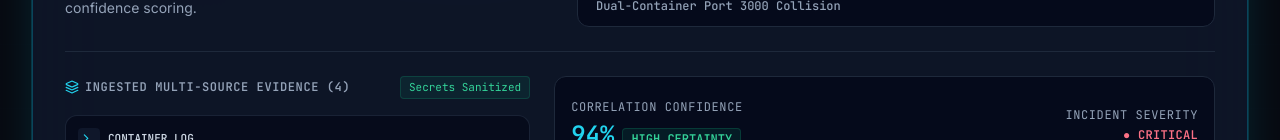
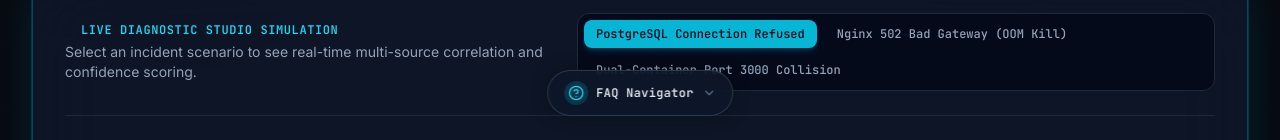
Before and after one commit to Radheshbhuva/DeployFixLab, a React (Vite) app in the folder frontend/: page / in a window 1280 px wide. Shown: the part 660-800 px from the top of the page. Built offline with nearby package versions, Linux system fonts and the light colour scheme; no server answers.

Commit message:
feat(landing): integrate LandingScrollNavigator and add pt-16 offset for frozen header

```diff
--- a/frontend/src/features/landing/LandingPage.tsx
+++ b/frontend/src/features/landing/LandingPage.tsx
@@ -12,6 +12,7 @@
 import { FaqSection } from './components/FaqSection';
 import { CtaBanner } from './components/CtaBanner';
 import { LandingFooter } from './components/LandingFooter';
+import { LandingScrollNavigator } from './components/LandingScrollNavigator';
 
 export const LandingPage: React.FC = () => {
   return (
@@ -19,11 +20,11 @@
       {/* Background Subtle Mesh Grid */}
       <div className="absolute inset-0 bg-[linear-gradient(to_right,#1e293b0f_1px,transparent_1px),linear-gradient(to_bottom,#1e293b0f_1px,transparent_1px)] bg-[size:4rem_4rem] [mask-image:radial-gradient(ellipse_60%_50%_at_50%_0%,#000_70%,transparent_100%)] pointer-events-none" />
 
-      {/* Navigation Header */}
+      {/* Navigation Header (Permanently Frozen at Top) */}
       <LandingHeader />
 
-      {/* Main Page Body */}
-      <main className="relative z-10">
+      {/* Main Page Body (Offset for Fixed Header) */}
+      <main className="relative z-10 pt-16">
         {/* 1. Hero Section + Interactive Studio Preview */}
         <HeroSection />
 
@@ -58,6 +59,9 @@
         <CtaBanner />
       </main>
 
+      {/* Floating Centered Scroll Navigator (Top / FAQ) */}
+      <LandingScrollNavigator />
+
       {/* Footer */}
       <LandingFooter />
     </div>
```
